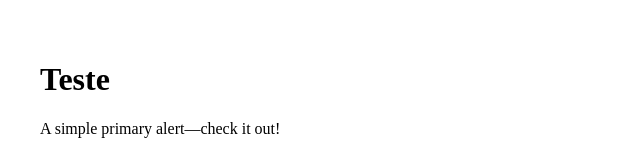
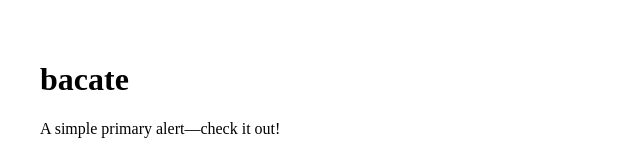
Before and after one commit to growth-tap-rad/bestrong-front, a Vue app: page / in a window 1280 px wide. Shown: the top 160 px of the page, without its empty margins (0-640 px from the left). Built offline with nearby package versions, Linux system fonts and the light colour scheme.

Commit message:
testando

```diff
--- a/src/App.vue
+++ b/src/App.vue
@@ -5,7 +5,7 @@ import { RouterLink, RouterView } from 'vue-router'
 
 <template>
   <header>
-    <h1>Teste</h1>
+    <h1>bacate</h1>
     <div class="wrapper">
       <div class="alert alert-primary" role="alert">
         A simple primary alert—check it out!
```
